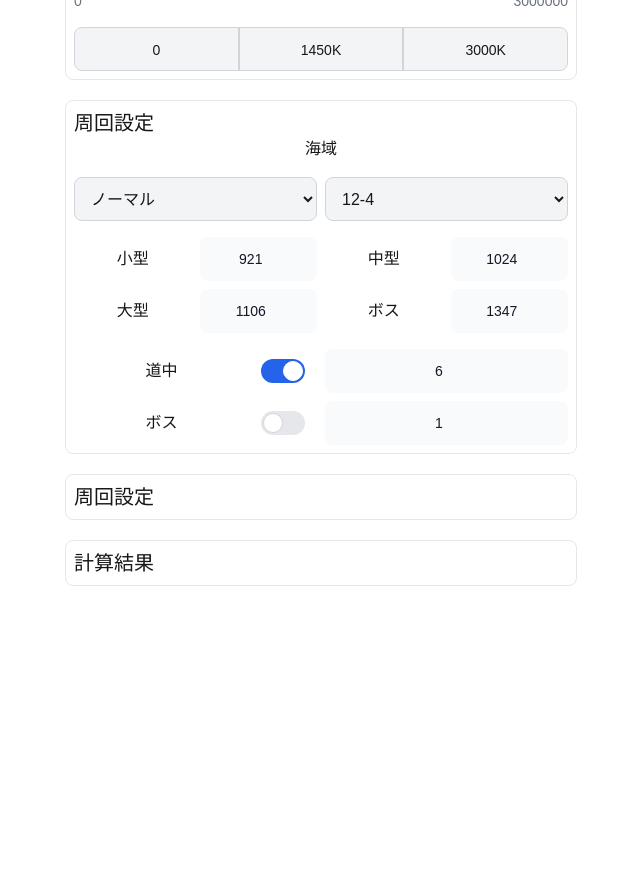
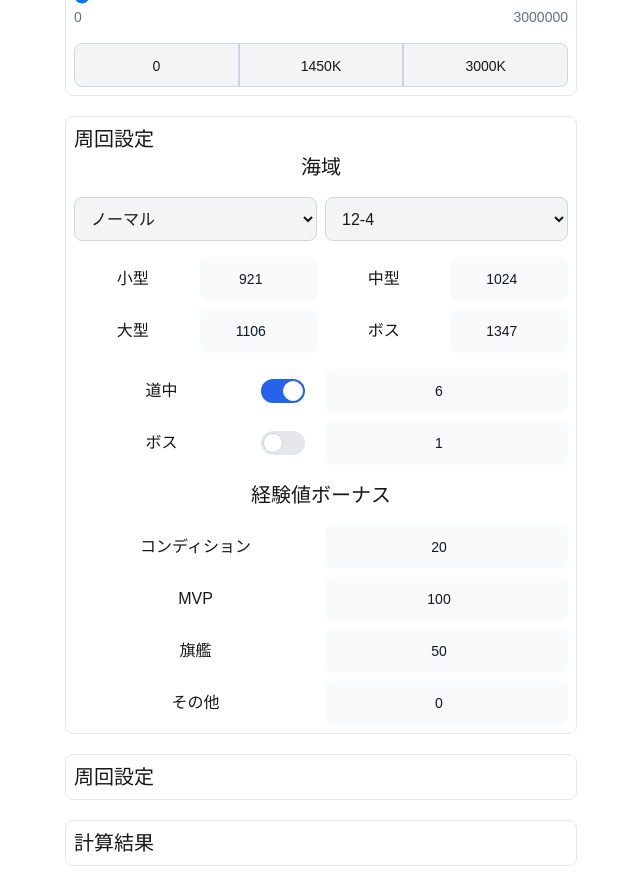
Before and after one commit to kanade2001/azurlane-webtool, a Next.js app: page /exp-calculator in a window 1280 px wide. Shown: the part 880-1766 px from the top of the page, without its empty margins (319-959 px from the left). Before the commit the page ends 1486 px from the top, so only its background shows below. Built offline with nearby package versions, Linux system fonts and the light colour scheme.

Commit message:
Feat-経験値ボーナスフィールドを追加

```diff
--- a/src/app/exp-calculator/_components/exp-field.tsx
+++ b/src/app/exp-calculator/_components/exp-field.tsx
@@ -15,8 +15,9 @@ export default function ExpField(props: ExpFieldProps) {
     <div className="mb-5 rounded-lg border p-2">
       <h2 className="text-xl">{props.label}</h2>
       <div className="flex flex-col items-center gap-4">
-        <h3>Level</h3>
+        <h3 className="text-xl">Level</h3>
         <NumberInputWithButton
+          id="level"
           max_width="full"
           value={props.level}
           setValue={(value) => props.setLevel(value)}
@@ -29,8 +30,9 @@ export default function ExpField(props: ExpFieldProps) {
             { label: "125", onClick: () => props.setLevel(125) },
           ]}
         />
-        <h3>Exp</h3>
+        <h3 className="text-xl">Exp</h3>
         <NumberInputWithButton
+          id="exp"
           max_width="full"
           value={props.exp}
           setValue={(value) => props.setExp(value)}
--- a/src/app/exp-calculator/_components/preference-field.tsx
+++ b/src/app/exp-calculator/_components/preference-field.tsx
@@ -1,6 +1,10 @@
 import { useState } from "react";
 
-import { NumberInput, SelectInput } from "@/components/field";
+import {
+  NumberInput,
+  NumberInputWithButton,
+  SelectInput,
+} from "@/components/field";
 import { ToggleButton } from "@/components/button";
 import { ExpData, ExpDataType, InitialExpData } from "../_data/exp-data";
 
@@ -44,11 +48,12 @@ export default function PreferenceField(props: PreferenceFieldProps) {
     setArea({ ...area, exp: newExp });
   };
   const handleCustomBattle = (index: number, num: number) => {
+    const _num = num < 1 ? 1 : num;
     // カスタム海域の戦闘回数を更新
     if (index === 0) {
-      setArea({ ...area, num_battles: num });
+      setArea({ ...area, num_battles: _num });
     } else {
-      setArea({ ...area, num_battles_b: num });
+      setArea({ ...area, num_battles_b: _num });
     }
   };
 
@@ -56,7 +61,7 @@ export default function PreferenceField(props: PreferenceFieldProps) {
     <div className="mb-5 rounded-lg border p-2">
       <h2 className="text-xl">{props.label}</h2>
       <div className="flex flex-col items-center gap-4">
-        <h3>海域</h3>
+        <h3 className="text-xl">海域</h3>
         <div className="grid w-full grid-cols-2 gap-2">
           <SelectInput
             id="area"
@@ -145,12 +150,21 @@ export default function PreferenceField(props: PreferenceFieldProps) {
               setValue={() => setBattle([!battle[0], battle[1]])}
             />
           </div>
+          {areaCategory === "Custom" ? (
+            <NumberInputWithButton
+              id="num_battles_custom"
+              value={area.num_battles}
+              setValue={(num) => handleCustomBattle(0, num)}
+              disabled={true}
+            />
+          ) : (
             <NumberInput
               id="num_battles"
               value={area.num_battles}
               setValue={() => {}}
               disabled
             />
+          )}
           <div className="flex items-center justify-between">
             <p className="grow">ボス</p>
             <ToggleButton
@@ -159,9 +173,50 @@ export default function PreferenceField(props: PreferenceFieldProps) {
               setValue={() => setBattle([battle[0], !battle[1]])}
             />
           </div>
+          {areaCategory === "Custom" ? (
+            <NumberInputWithButton
+              id="num_battles_custom_b"
+              value={area.num_battles_b!}
+              setValue={(num) => handleCustomBattle(1, num)}
+              disabled={true}
+            />
+          ) : (
             <NumberInput
               id="num_battles_b"
               value={area.num_battles_b || 1}
+              setValue={() => {}}
+              disabled
+            />
+          )}
+        </div>
+
+        <h3 className="text-xl">経験値ボーナス</h3>
+        <div className="grid w-full grid-cols-2 items-center gap-2 text-center">
+          <p>コンディション</p>
+          <NumberInput
+            id="num_battles_b"
+            value={20}
+            setValue={() => {}}
+            disabled
+          />
+          <p>MVP</p>
+          <NumberInput
+            id="num_battles_b"
+            value={100}
+            setValue={() => {}}
+            disabled
+          />
+          <p>旗艦</p>
+          <NumberInput
+            id="num_battles_b"
+            value={50}
+            setValue={() => {}}
+            disabled
+          />
+          <p>その他</p>
+          <NumberInput
+            id="num_battles_b"
+            value={0}
             setValue={() => {}}
             disabled
           />
--- a/src/components/field/number-input-button.tsx
+++ b/src/components/field/number-input-button.tsx
@@ -1,7 +1,9 @@
 interface NumberInputWithButtonProps {
+  id: string;
   max_width?: string;
   value: number;
   setValue: (value: number) => void;
+  disabled?: boolean;
 }
 
 const NumberInputWithButton = (props: NumberInputWithButtonProps) => {
@@ -41,6 +43,7 @@ const NumberInputWithButton = (props: NumberInputWithButtonProps) => {
           className="block h-11 w-full border-x-0 border-gray-300 bg-gray-50 py-2.5 text-center text-sm text-gray-900 focus:border-blue-500 focus:ring-blue-500 dark:border-gray-600 dark:bg-gray-700 dark:text-white dark:placeholder-gray-400 dark:focus:border-blue-500 dark:focus:ring-blue-500"
           placeholder="120"
           required
+          disabled={props.disabled}
           value={props.value}
           onChange={(e) => props.setValue(+e.target.value)}
         />
```
Lines whose indentation alone changed are shown as unchanged.
